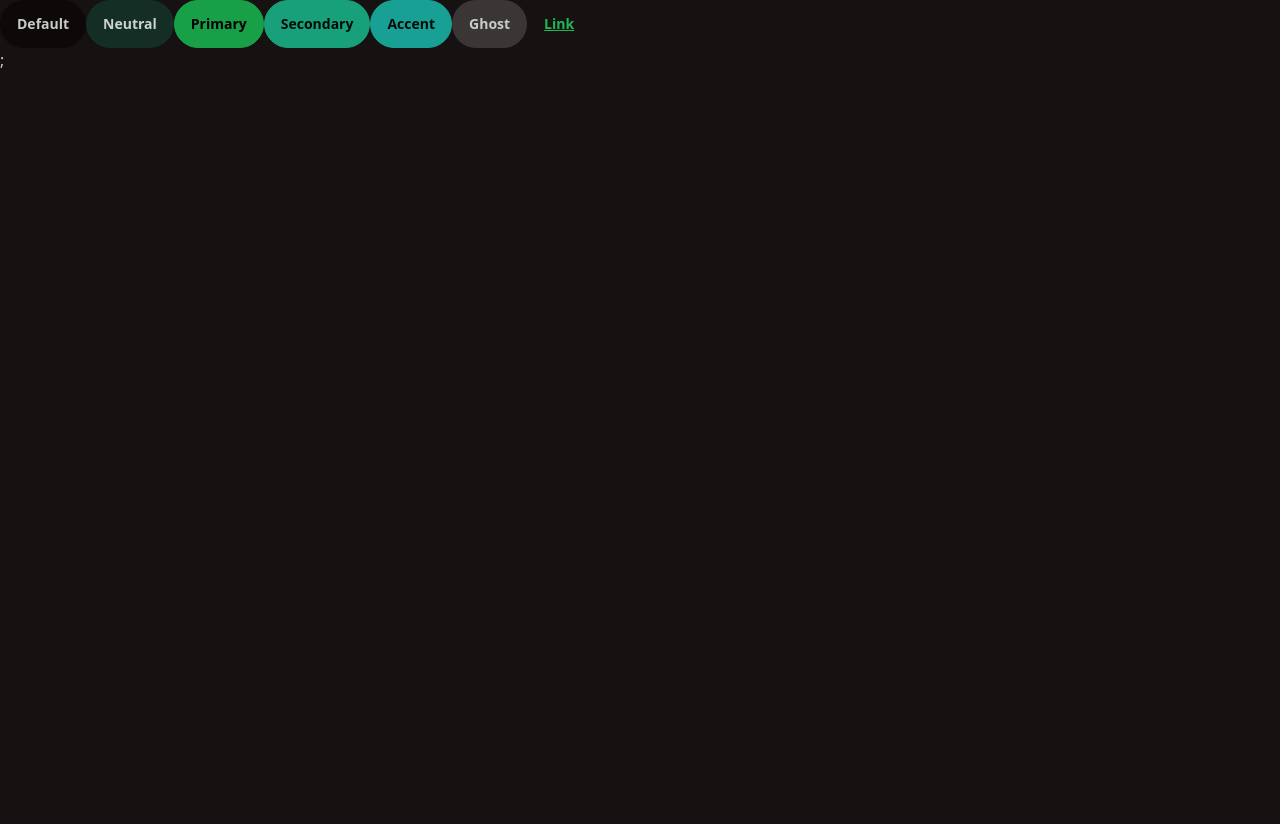
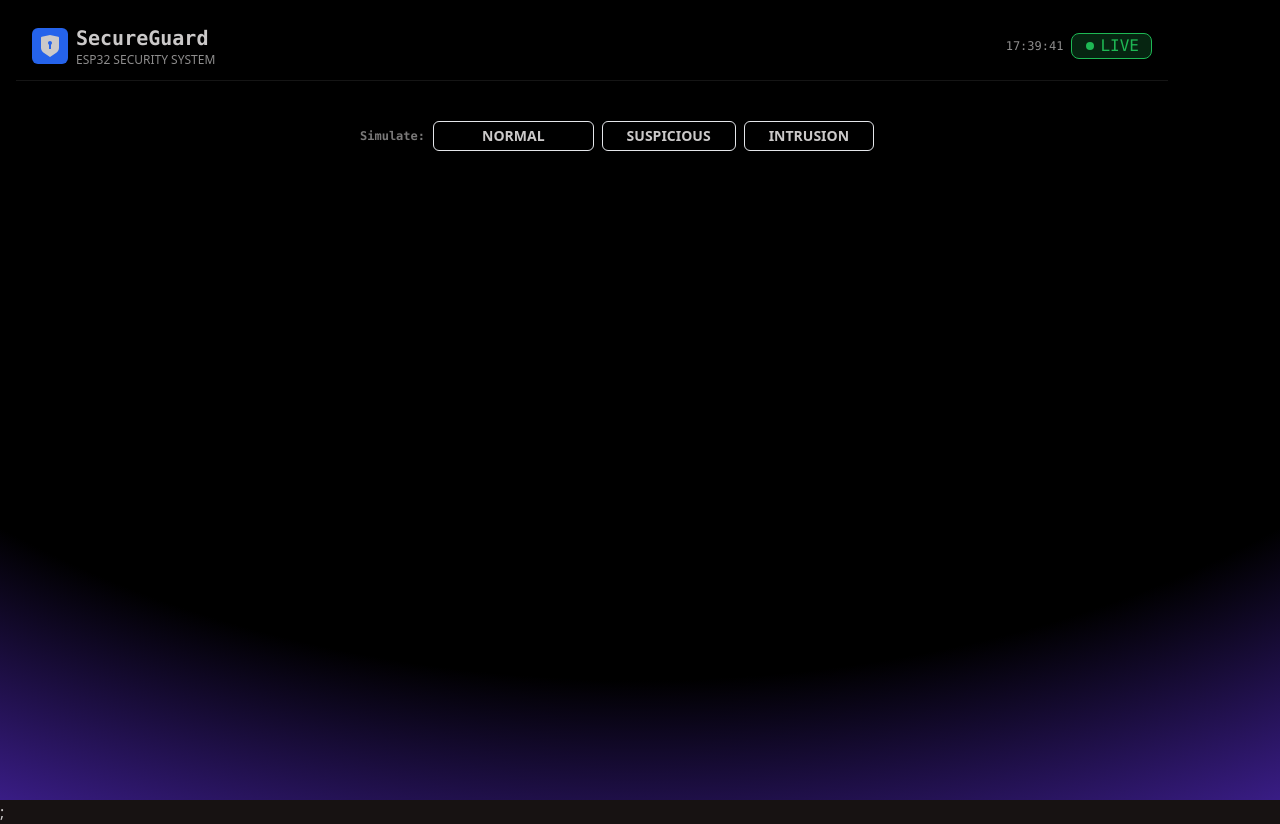
Before and after one commit to barrymomodouwurrie-165/smart_security_system, a React app in the folder Frontend/: page / in a window 1280 px wide. Before the commit the page ends 800 px from the top, so only its background shows below. Built offline with nearby package versions, Linux system fonts and the light colour scheme; the HTML template or start-up script is replaced by a standard one.

Commit message:
Created the navbar of the dashboard

```diff
--- a/Frontend/src/App.jsx
+++ b/Frontend/src/App.jsx
@@ -3,7 +3,8 @@ import "./App.css";
 
 function App() {
   return (
-    <div data-theme="forest">
+    <div className="min-h-screen w-full h-full">
+      <div class="absolute inset-0 -z-10 h-full w-full items-center px-5 py-24 [background:radial-gradient(125%_125%_at_50%_10%,#000_60%,#63e_100%)]"></div>
       <Dashboard />;
     </div>
   );
--- /dev/null
+++ b/Frontend/src/Components/Navbar.jsx
@@ -0,0 +1,33 @@
+import { MdFiberManualRecord} from "react-icons/md";
+import { RiShieldKeyholeFill } from "react-icons/ri";
+
+const Navbar = () => {
+  return (
+    <div className="w-full px-4 py-6">
+      <div className="max-w-6xl border-b border-solid border-base-content/10">
+        <div className="flex items-center justify-between pb-3 px-4">
+          <div className="flex items-center gap-2">
+            <div className="bg-blue-600 p-1.5 rounded-md">
+              <RiShieldKeyholeFill size={24} />
+            </div>
+            <div>
+              <h2 className="text-xl font-mono font-bold">SecureGuard</h2>
+              <p className="text-base-content/70 text-xs">
+                ESP32 SECURITY SYSTEM
+              </p>
+            </div>
+          </div>
+          <div className="flex items-center gap-2">
+            <p className="text-xs font-mono text-base-content/70">17:39:41</p>
+            <div className="flex items-center gap-1 bg-primary/20 border-primary border-solid border rounded-lg justify-center px-3 text-primary font-mono">
+              <MdFiberManualRecord size={12} />
+              <span>LIVE</span>
+            </div>
+          </div>
+        </div>
+      </div>
+    </div>
+  );
+};
+
+export default Navbar;
--- a/Frontend/src/Pages/Dashboard.jsx
+++ b/Frontend/src/Pages/Dashboard.jsx
@@ -1,13 +1,23 @@
+import Navbar from "../Components/Navbar";
+
 const Dashboard = () => {
   return (
-    <div>
-      <button className="btn btn-active">Default</button>
-      <button className="btn btn-active btn-neutral">Neutral</button>
-      <button className="btn btn-active btn-primary">Primary</button>
-      <button className="btn btn-active btn-secondary">Secondary</button>
-      <button className="btn btn-active btn-accent">Accent</button>
-      <button className="btn btn-active btn-ghost">Ghost</button>
-      <button className="btn btn-active btn-link">Link</button>
+    <div className="min-h-screen">
+      <Navbar />
+      <div className="max-w-3xl mx-auto">
+        <div className="max-w-xl mx-auto px-2 py-4 flex items-center gap-2">
+          <span className="text-xs font-mono font-bold text-base-content/60">Simulate:</span>
+          <div className="border border-solid rounded-md px-12 py-1 text-sm font-bold ">
+            NORMAL
+          </div>
+          <div className="border border-solid rounded-md px-6 py-1 text-sm font-bold">
+            SUSPICIOUS
+          </div>
+          <div className="border border-solid rounded-md px-6 py-1 text-sm font-bold">
+            INTRUSION
+          </div>
+        </div>
+      </div>
     </div>
   );
 };
--- a/Frontend/tailwind.config.js
+++ b/Frontend/tailwind.config.js
@@ -7,6 +7,6 @@ export default {
   },
   plugins: [daisyui],
   daisyui: {
-    themes: ["forest", "coffee"],
+    themes: ["forest"],
   },
 };
```
